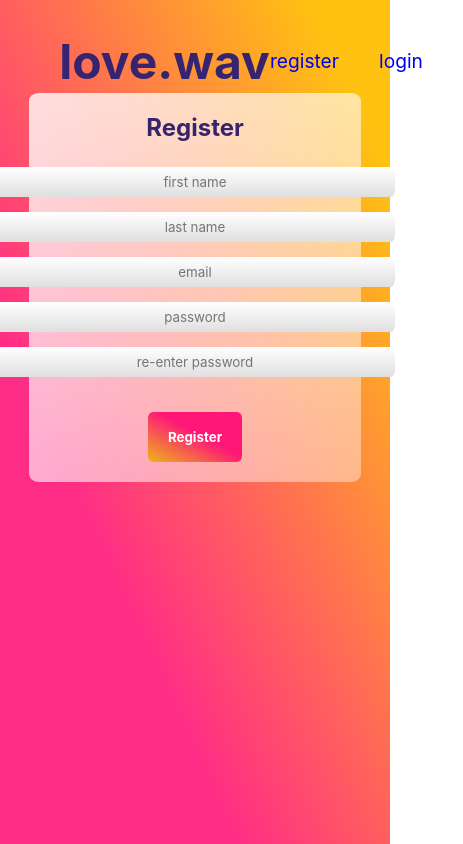
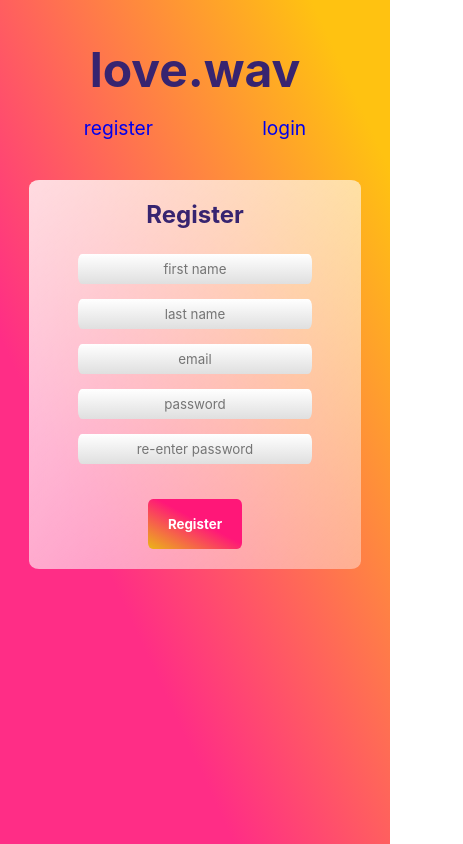
Before and after one commit to ydnaod/Love.wav, a React (Create React App) app: page /register in a window 390 px wide. Shown: the whole page, 463 px wide, since content can reach past the window. Built offline with nearby package versions, Linux system fonts and the light colour scheme; no server answers.

Commit message:
add mobile responsiveness to login form and begin dashboard

```diff
--- a/src/App.css
+++ b/src/App.css
@@ -116,3 +116,59 @@
   -webkit-box-shadow: inset 0 0 3px rgba(0,0,0,.3);
   background-color: #4c3b81cb;
 }
+
+input {
+  background: linear-gradient(to bottom, rgb(255,255,255,1), rgb(223, 223, 223));
+  border: 0px;
+  border-radius: 4px / 8px;
+  height: 30px;
+  width: 400px;
+  display: flex;
+  text-align: center;
+  margin-bottom: 15px;
+}
+
+.form{
+  display: flex;
+  justify-content: center;
+  align-items: center;
+  flex-direction: column;
+}
+
+@media only screen and (max-width: 1020px) {
+  .App {
+    text-align: center;
+    background: linear-gradient(to right top, #FF2D86 30%, #FFC211 90%);
+    color: #372470;
+    -webkit-transition: all .25s ease-in;
+    -moz-transition: all .25s ease-in;
+    -o-transition: all .25s ease-in;
+    transition: all .25s ease-in;
+    display: flex;
+    justify-content: center;
+    width: 100%;
+  }
+
+  .App-Content{
+    display: flex;
+    text-align: center;
+    flex-direction: column;
+    width: 85%;
+    height: auto;
+    padding-top: 0;
+  }
+
+  input{
+    width: 80%;
+  }
+
+  .form {
+    width: 100%;
+  }
+
+  .dashboard{
+    padding-bottom: 15px;
+    padding-right: 0;
+    flex-direction: column;
+  }
+}
--- a/src/Components/ConversationList/ConversationList.css
+++ b/src/Components/ConversationList/ConversationList.css
@@ -18,3 +18,10 @@
 .label {
     margin-bottom: .5em;
 }
+
+@media only screen and (max-width: 1020px) {
+    .ConversationList{
+        width: 100%;
+        border-radius: 7%/25%;
+    }
+}
--- a/src/Components/MatchDashboard/MatchDashboard.css
+++ b/src/Components/MatchDashboard/MatchDashboard.css
@@ -44,3 +44,12 @@
     width: 100%;
     height: 25%;
 }
+
+@media only screen and (max-width: 1020px) {
+    .MatchDashboard{
+        width: 100%;
+        margin: 0;
+        border-radius: 10% / 5%;
+        margin-bottom: 15px;
+    }
+}
--- a/src/Components/NavBar/NavBar.css
+++ b/src/Components/NavBar/NavBar.css
@@ -43,3 +43,37 @@ nav{
     text-decoration: none;
     list-style-type: none;
 }
+
+@media only screen and (max-width: 1020px) {
+    .NavBar{
+        flex-direction: column;
+        width: 100%;
+        height: auto;
+        justify-content: center;
+        align-items: center;
+    }
+
+    #nav1 {
+        height: 15%;
+        width: 100%;
+        display: flex;
+    justify-content: space-around;
+    align-items: center;
+    text-decoration: none;
+    list-style-type: none;
+    margin-top: 5%;
+    }
+
+    li {
+        font-size: larger;
+        margin: 0px 0px 0px 0px;
+        margin-top: 30px;
+        margin-bottom: 30px;
+        text-decoration: none;
+    }
+
+    .logo{
+        padding: 0;
+        height: auto;
+    }
+}
--- a/src/Components/YourThemeSong/YourThemeSong.css
+++ b/src/Components/YourThemeSong/YourThemeSong.css
@@ -3,24 +3,6 @@
     flex-direction: column;
     justify-content: space-evenly;
     align-items: center;
-}
-
-input {
-    background: linear-gradient(to bottom, rgb(255,255,255,1), rgb(223, 223, 223));
-    border: 0px;
-    border-radius: 4px / 8px;
-    height: 30px;
-    width: 400px;
-    display: flex;
-    text-align: center;
-    margin-bottom: 15px;
-}
-
-.form{
-    display: flex;
-    justify-content: center;
-    align-items: center;
-    flex-direction: column;
 }
 
 #searchButton{
```
Also changed, not shown: src/index.css (line endings or trailing spaces).
